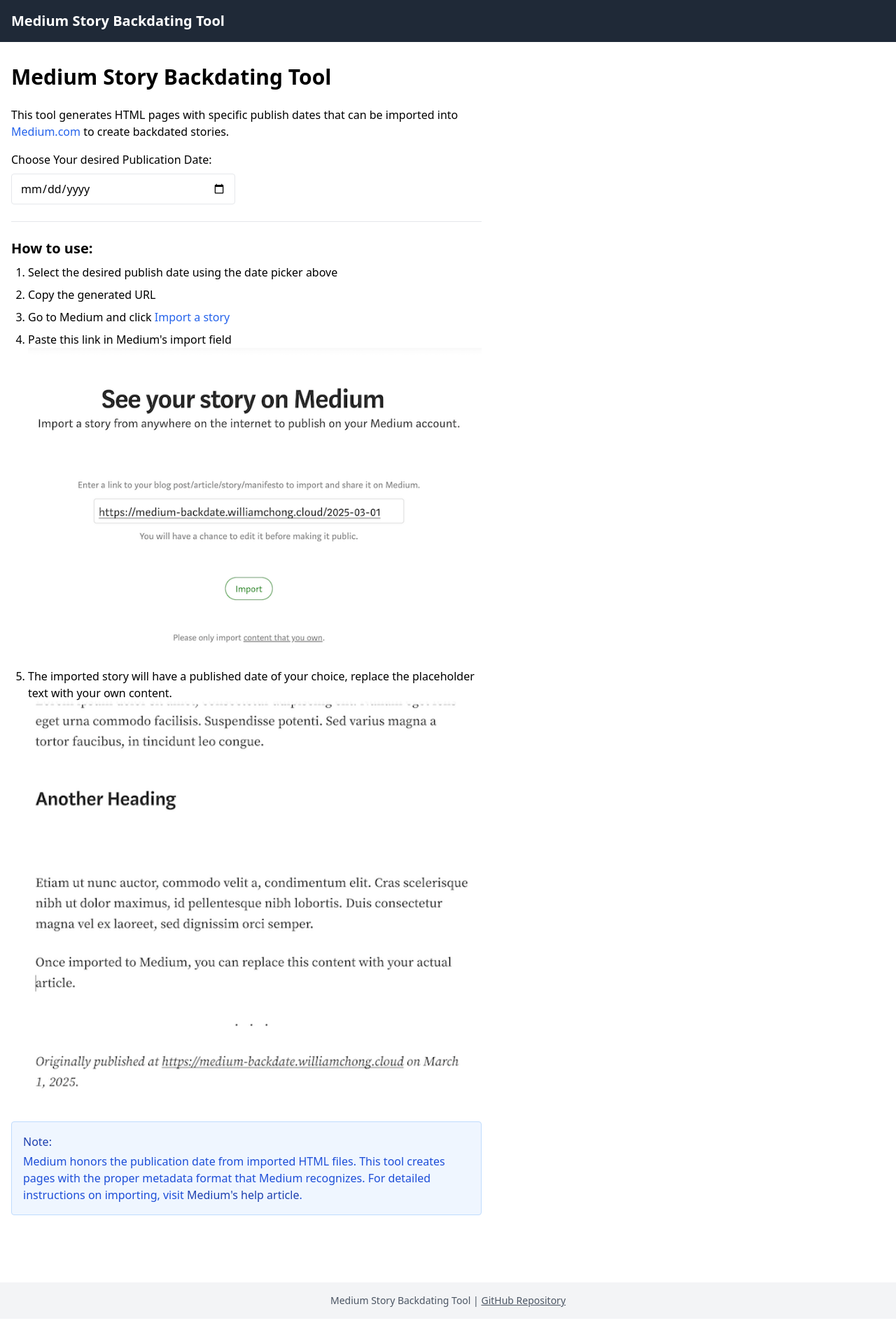
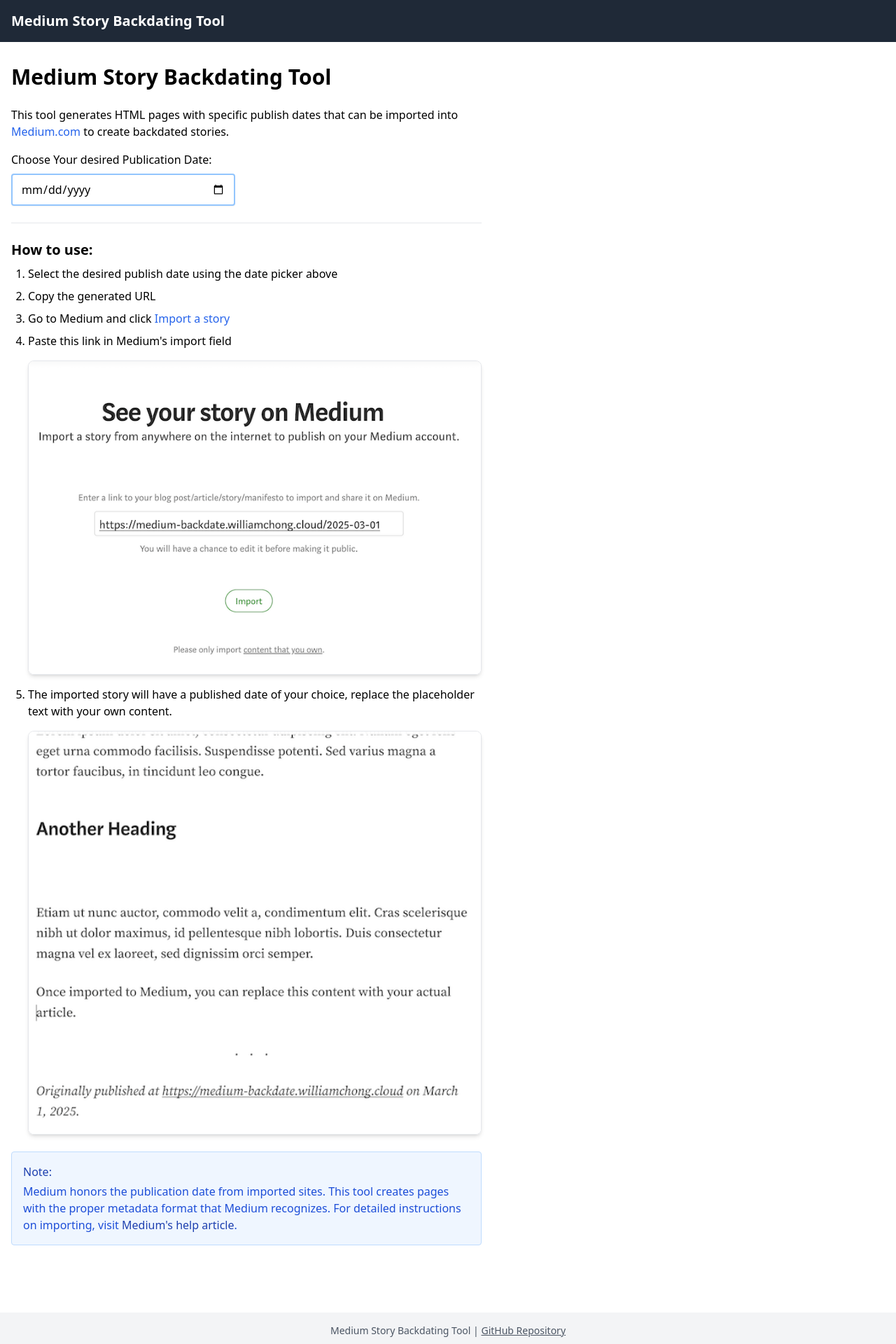
Before and after one commit to williamchong/medium-import-backdate, a Nuxt app: page / in a window 1280 px wide. Shown: the top 1920 px of the page at 70% size. Before the commit the page ends 1884 px from the top, so only its background shows below. Built offline with nearby package versions, Linux system fonts and the light colour scheme.

Commit message:
💄 Update styles for import page and enhance layout for better user experience

```diff
--- a/pages/[date].vue
+++ b/pages/[date].vue
@@ -61,7 +61,7 @@
       <p class="mt-4">
         <a
           href="https://help.medium.com/hc/en-us/articles/214550207-Importing-a-post-to-Medium" target="_blank"
-          class="bg-green-50 border border-green-200 rounded py-2 px-4 text-green-800 hover:bg-green-100 inline-flex items-center">
+          class="bg-blue-50 border border-blue-200 text-blue-700 rounded py-2 px-4 inline-flex items-center">
           <svg class="w-5 h-5 mr-2" fill="currentColor" viewBox="0 0 20 20" xmlns="http://www.w3.org/2000/svg">
             <path
               d="M11 3a1 1 0 100 2h2.586l-6.293 6.293a1 1 0 101.414 1.414L15 6.414V9a1 1 0 102 0V4a1 1 0 00-1-1h-5z"/>
--- a/pages/index.vue
+++ b/pages/index.vue
@@ -9,7 +9,8 @@
 
       <div class="mb-6">
         <label for="backdateInput" class="block mb-2 font-medium">Choose Your desired Publication Date:</label>
-        <input id="backdateInput" v-model="selectedDate" type="date" class="border rounded px-3 py-2 w-full max-w-xs"
+        <input id="backdateInput" v-model="selectedDate" type="date"
+          class="border-2 border-blue-300 rounded px-3 py-2 w-full max-w-xs focus:border-blue-500 focus:ring-2 focus:ring-blue-200 transition-all shadow-sm hover:shadow"
           :placeholder="(new Date()).toISOString().substr(0, 10)" @change="generateBackdatedUrl">
       </div>
 
@@ -53,20 +54,20 @@
         <li>
           <figure>
             <figcaption>Paste this link in Medium's import field</figcaption>
-            <img src="~/assets/import-page.png" alt="Medium Import Page" class="w-full">
+            <img src="~/assets/import-page.png" alt="Medium Import Page" class="w-full border rounded-lg shadow-md my-4">
           </figure>
         </li>
         <li>
           <figure>
             <figcaption>The imported story will have a published date of your choice, replace the placeholder text with your own content.</figcaption>
-            <img src="~/assets/import-result.png" alt="Import Result" class="w-full">
+            <img src="~/assets/import-result.png" alt="Import Result" class="w-full border rounded-lg shadow-md my-4">
           </figure>
         </li>
       </ol>
 
       <div class="bg-blue-50 border border-blue-200 rounded p-4 mb-6">
         <h3 class="font-medium text-blue-800 mb-1">Note:</h3>
-        <p class="text-blue-700">Medium honors the publication date from imported HTML files. This tool creates pages
+        <p class="text-blue-700">Medium honors the publication date from imported sites. This tool creates pages
           with the proper metadata format that Medium recognizes. For detailed instructions on importing, visit <a
             href="https://help.medium.com/hc/en-us/articles/214550207-Importing-a-post-to-Medium" target="_blank"
             class="text-blue-800 hover:underline font-medium">Medium's help article</a>.</p>
```
